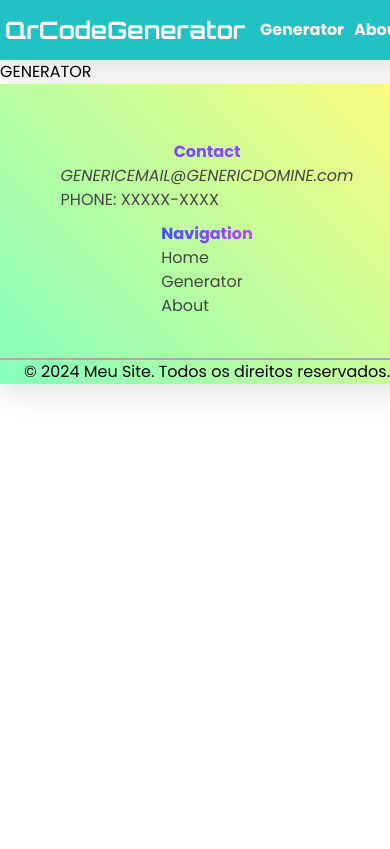
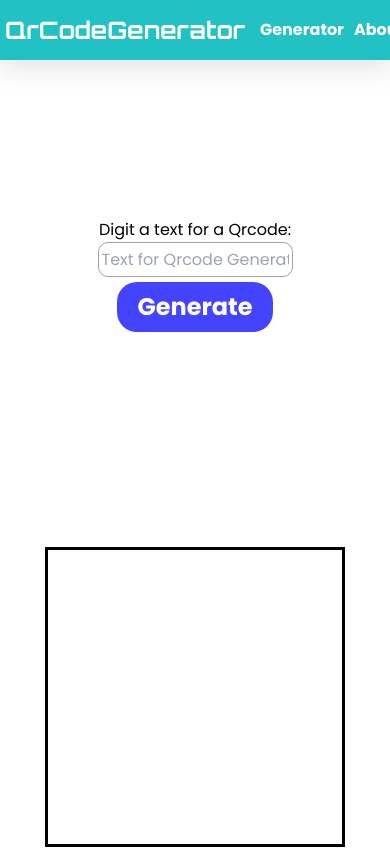
Before and after one commit to DovCaio/Gerador-de-Qrcode-vue, a Vue app: page /generator in a window 390 px wide. Shown: the top 849 px of the page. Built offline with nearby package versions, Linux system fonts and the light colour scheme; a web font is replaced by a local one.

Commit message:
Consertado algumas coisas

```diff
--- a/package.json
+++ b/package.json
@@ -17,6 +17,7 @@
     "@headlessui/vue": "^1.7.22",
     "@heroicons/vue": "^2.1.5",
     "pinia": "^2.1.7",
+    "qrcode": "^1.5.4",
     "vue": "^3.4.29",
     "vue-router": "^4.3.3"
   },
--- /dev/null
+++ b/src/assets/generatorStyle.css
@@ -0,0 +1,71 @@
+.generator {
+
+    height: 100vh;
+    display: flex;
+    margin-top: 50px;
+    justify-content: space-around;
+
+}
+
+.input-generator{
+
+    display: flex;
+    flex-direction: column;
+    text-align: center;
+    margin-top: 50px;
+    width: 50%;
+
+}
+
+.input-generator input{
+    width: 100%;
+    height: 35px;
+    padding: 3px;
+    border: 1px solid #a1a1a1;
+    border-radius: 10px;
+}
+
+.input-generator button {
+
+    color: #fff;
+    font-weight: bold;
+    background-color: rgb(68, 68, 255);
+    width: 80%;
+    height: 50px;
+    align-self: center;
+    margin-top: 5px;
+    border-radius: 20px;
+    font-size: 1.5em;
+}
+
+.qrcode-generated{
+
+    width: 300px;
+    height: 300px;
+    border: 3px solid #000;
+
+}
+
+@media (max-width: 608px){
+
+    .generator{
+
+        display: flex;
+        flex-direction: column;
+        align-items: center;
+
+    }
+
+    .input-generator{
+
+        margin: 10px 0;
+
+    }
+
+    .qrcode-generated{
+
+        margin: 10px 0;
+
+    }
+
+}
--- a/src/assets/homeStyle.css
+++ b/src/assets/homeStyle.css
@@ -2,9 +2,11 @@
 
     display: grid;
     grid-template-columns: 70vw 30vh;
+    grid-template-rows: 200px 100px 1fr;
     grid-template-areas: "wathIs  img"
-                         "wathIs ."
-                         "content .";
+                         "content img"
+                        "content ."
+                         ;
 
 }
 
@@ -23,19 +25,18 @@
 .qrcodeImg {
 
     grid-area: img;
-    margin-top: 50px;
-    width: 200px;
-    margin-left:  45%;
+    margin-top: 17px;
+    width: 300px;
+    margin-left:  15%;
+
 }
 
 .qrcodeImg img {
 
     width: 100%;
-    height: 100%;
+
 
 }
-
-
 
 
 p {
@@ -49,3 +50,21 @@ p {
     width: 100%;
 
 }
+
+@media (max-width: 997px) {
+
+    .home{
+
+        display: flex;
+        flex-direction: column;
+
+    }
+
+
+    .qrcodeImg{
+
+        margin-top: 1px;
+        margin: 0 auto;
+
+    }
+}
--- a/src/assets/main.css
+++ b/src/assets/main.css
@@ -5,8 +5,7 @@
 body{
 
     font-family: "Poppins", sans-serif;
-    display: grid;
-    width: 100%;
-    grid-template-rows: 60px 100% 200px;
+
+
 
 }
--- a/src/views/GeneratorView.vue
+++ b/src/views/GeneratorView.vue
@@ -1,13 +1,36 @@
 <template>
 
-    <main>
+    <main class="generator">
 
-        GENERATOR
+        <section class="input-generator">
+
+            <label for="qrcode-value">Digit a text for a Qrcode:</label>
+
+            <input v-model="inputvalue" id="qrcode-value" type="text"  placeholder="Text for Qrcode Generation">
+
+            <button type="button" >Generate</button>
+
+        </section>
+
+        <section class="qrcode-generated">
+            {{ qrcode }}
+        </section>
 
     </main>
 
 </template>
 
-<script>
+<script setup>
+    //import qrcode from "qrcode"
+    import {ref} from "vue"
+
+    let inputvalue = ref("")
+
 
 </script>
+
+<style scoped>
+
+    @import "../assets/generatorStyle.css"
+
+</style>
--- a/src/views/HomeView.vue
+++ b/src/views/HomeView.vue
@@ -4,8 +4,8 @@
 
 <template>
   <main class="home">
-    <section class="qrCodeSec text-wrap p-4">
-      <h2 class="text-xl my-3 font-bold ">What is a qrcode</h2>
+    <section class="qrCodeSec text-wrap p-4 ">
+      <h2 class="text-xl my-3 font-bold text-gray-600">What is a qrcode</h2>
 
       <p>
         A QR code (Quick Response code) is a type of two-dimensional barcode that can store a variety of data, such as URLs, text, contact information, and more. It consists of black squares arranged on a white background, forming a unique pattern that can be
@@ -13,15 +13,15 @@
       </p>
     </section>
 
-    <section class="qrcodeImg">
+    <aside class="qrcodeImg">
 
       <img src="../../public/qr-code.png" alt="">
 
 
-    </section>
+    </aside>
 
     <section class="howQrCode text-wrap p-4">
-      <h2 class="text-xl my-3 font-bold">How its work</h2>
+      <h2 class="text-xl my-3 font-bold text-gray-600">How its work</h2>
       <p>
         A QR code generator is a fascinating and highly useful tool that has become integral in various aspects of modern life, from marketing to personal use. At its core, a QR code generator works by encoding data into a two-dimensional barcode that can be
         easily scanned and read by a smartphone or other QR code reader devices. This process might seem complex , but it involves several straightforward steps that ensure the QR code can be efficiently created and accurately read.
```
Also changed, not shown: 1 other file (tests, documents, lock files or other folders).
